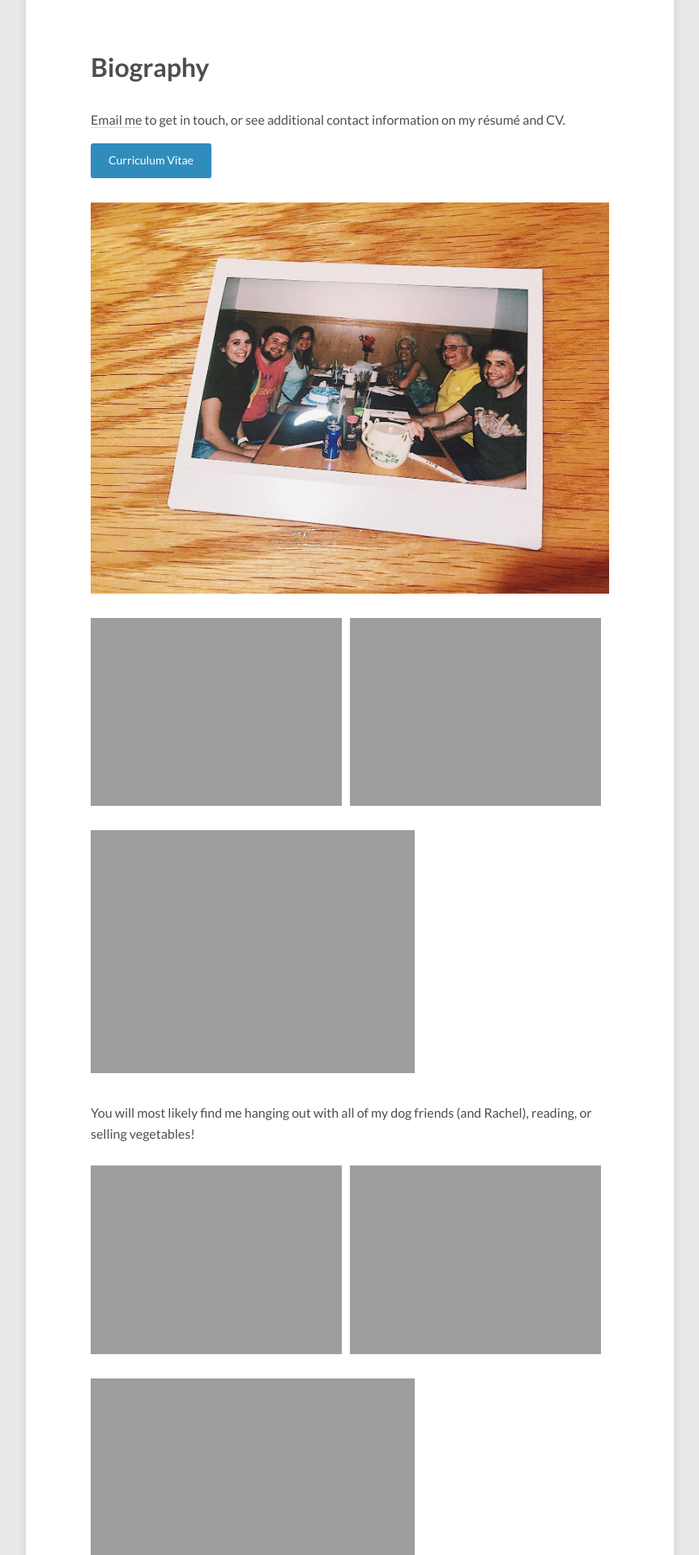
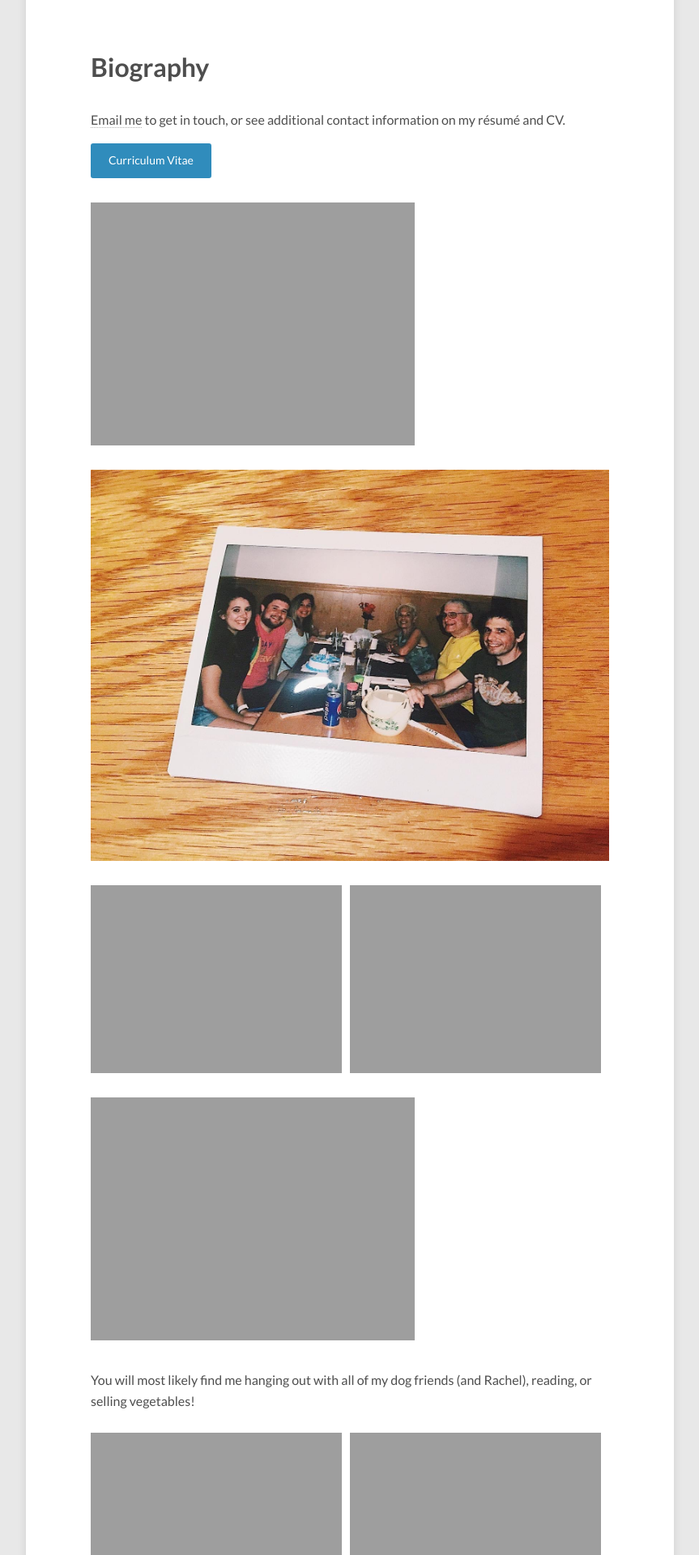
Before and after one commit to RyanJ119/RyanJ119.github.io, a Jekyll site: the page built from about/index.md, in a window 1280 px wide. Shown: the part 520-2440 px from the top of the page at 81% size, without its empty margins (208-1071 px from the left). Built offline with Jekyll 4.4.1, drawn with Linux system fonts in a browser that asks for light colours; nearby versions of some CDN libraries.

Commit message:
Update index.md

```diff
--- a/about/index.md
+++ b/about/index.md
@@ -14,7 +14,9 @@ modified: 2018-01-27
 
 <div markdown="0"><a href="{{ site.url }}/PDF/Ryan WeightmanCV.pdf" class="btn btn-info">Curriculum Vitae</a> </div>
 
-
+<figure>
+	<a href="{{ site.url }}/images/BonnieUgly.jpg"><img src="{{ site.url }}/images/BonnieUgly.jpg" alt=""></a>
+</figure>
 <figure>
 	<a href="{{ site.url }}/images/Taco.JPG"><img src="{{ site.url }}/images/Taco.JPG" alt=""></a>
 </figure>
```
